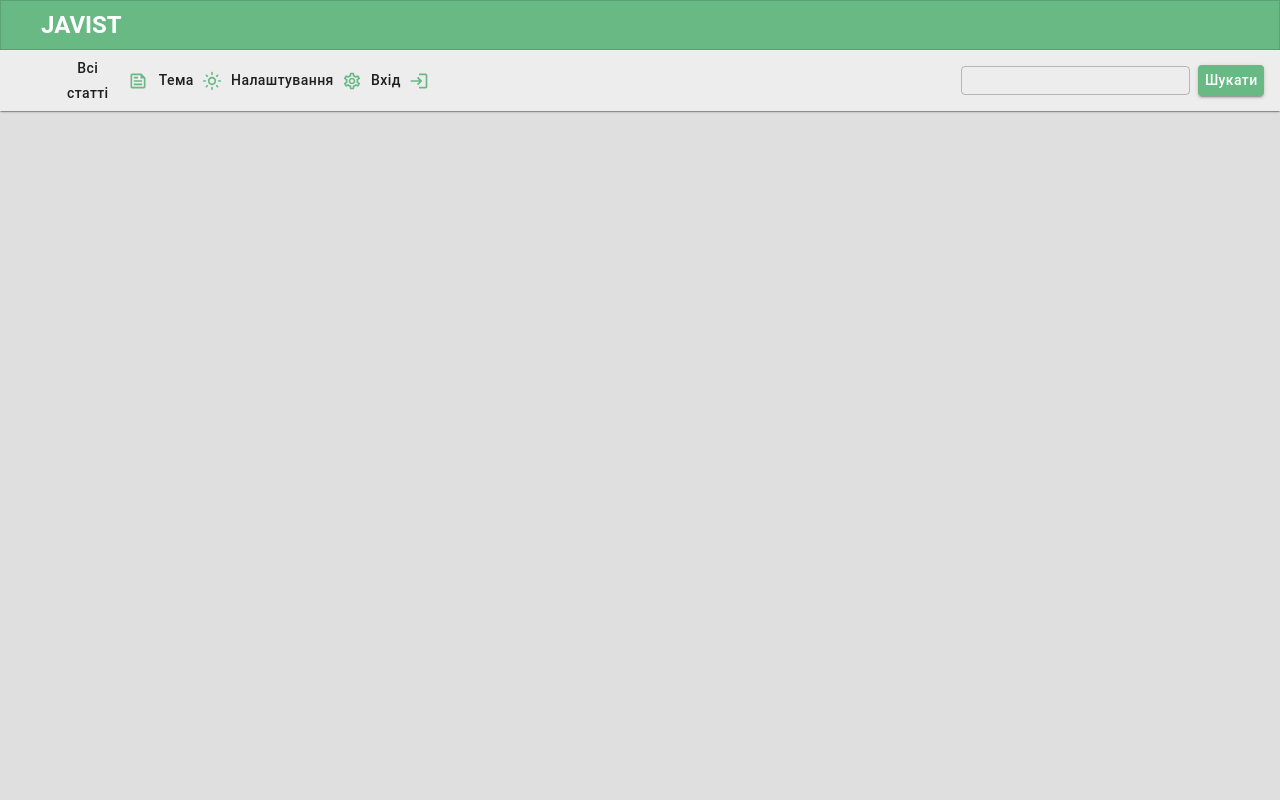
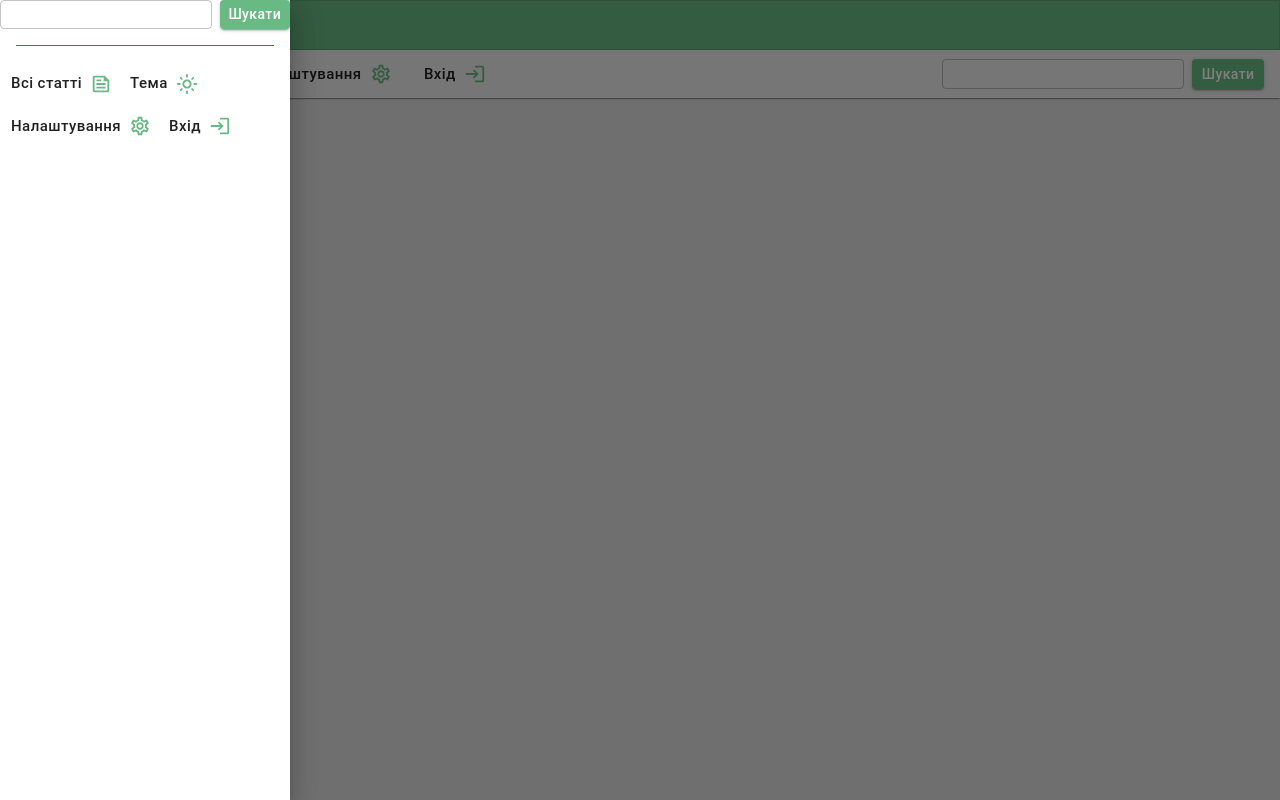
Before and after one commit to reborn-muffin/blog-frontend, a React (Create React App) app: page / in a window 1280 px wide. Both pictures are taken after a click on the button 33 px from the left and 25 px from the top of the page. Built offline with nearby package versions, Linux system fonts and the light colour scheme.

Commit message:
improve mobile support

```diff
--- a/src/components/header/Header.js
+++ b/src/components/header/Header.js
@@ -1,5 +1,4 @@
-import {Card, IconButton, Toolbar, Typography, useTheme} from "@mui/material";
-import {MenuOutlined} from "@mui/icons-material";
+import {Card, Toolbar, Typography, useTheme} from "@mui/material";
 import useStyles from "./useStyles"
 
 const Header = () => {
@@ -8,9 +7,7 @@ const Header = () => {
 
     return <Card variant={'outlined'} sx={customStyles.root} elevation={0}>
         <Toolbar variant={'dense'}>
-            <IconButton>
-                <MenuOutlined sx={customStyles.menuButton} fontSize={'large'} />
-            </IconButton>
+            <div id={'header-toolbar'}/>
             <Typography sx={customStyles.logo}>
                 {"JAVIST"}
             </Typography>
--- a/src/components/header/useStyles.js
+++ b/src/components/header/useStyles.js
@@ -3,13 +3,6 @@ const useStyles = (theme) => ({
         typography: 'h5',
         fontWeight: 'bold',
         color: theme.palette.primary.contrastText
-    },
-    menuButton: {
-        display: 'none',
-        color: 'white',
-        [theme.breakpoints.down('sm')]: {
-            display: "block",
-        }
     },
     root: {
         backgroundColor: theme.palette.primary.main,
--- a/src/components/mainMenu/MainMenu.js
+++ b/src/components/mainMenu/MainMenu.js
@@ -1,35 +1,61 @@
-import {Box, Button, Card, Grid, useTheme} from "@mui/material";
+import {
+    Box,
+    Button,
+    Card, Divider,
+    Drawer,
+    Grid,
+    IconButton,
+    useTheme
+} from "@mui/material";
 import useStyles from "./useStyles";
-import {FeedOutlined, LightModeOutlined, LoginOutlined, SettingsOutlined} from "@mui/icons-material";
+import {FeedOutlined, LightModeOutlined, LoginOutlined, MenuOutlined, SettingsOutlined} from "@mui/icons-material";
 import SearchComponent from "./SearchComponent";
+import {useEffect, useState} from "react";
+import {createPortal} from "react-dom";
 
 const MainMenu = () => {
     const theme = useTheme()
     const customStyles = useStyles(theme)
 
-    const menuItems = <>
-        <Button variant={'text'} style={customStyles.mainMenuItem} endIcon={<FeedOutlined color={'primary'} />}>
-            {"Всі статті"}
-        </Button>
-        <Button variant={'text'} style={customStyles.mainMenuItem} endIcon={<LightModeOutlined color={'primary'} />}>
-            {"Тема"}
-        </Button>
-        <Button variant={'text'} style={customStyles.mainMenuItem} endIcon={<SettingsOutlined color={'primary'} />}>
-            {"Налаштування"}
-        </Button>
-        <Button variant={'text'} style={customStyles.mainMenuItem} endIcon={<LoginOutlined color={'primary'} />}>
-            {"Вхід"}
-        </Button>
-    </>
+    const [isDrawerOpen, setIsDrawerOpen] = useState(false)
+    const [isDocumentMounted, setIsDocumentMounted] = useState(false)
+
+    useEffect(() => setIsDocumentMounted(true), [])
+
+    const menuItems = [
+        {content: 'Всі статті', icon: <FeedOutlined color={'primary'}/>},
+        {content: 'Тема', icon: <LightModeOutlined color={'primary'}/>},
+        {content: 'Налаштування', icon: <SettingsOutlined color={'primary'}/>},
+        {content: 'Вхід', icon: <LoginOutlined color={'primary'}/>}]
+
+    const renderMenuItems = items => items.map(item =>
+        <Button variant={'text'} size={'large'} sx={customStyles.mainMenuItem} endIcon={item.icon}>
+                {item.content}
+            </Button>)
+
+    const mobileMenuButton = <IconButton onClick={() => setIsDrawerOpen(true)}>
+        <MenuOutlined sx={customStyles.menuButton} fontSize={'large'} />
+    </IconButton>
+    const toolbarNode = document.getElementById("header-toolbar")
+
+    const menuButtonPortal = isDocumentMounted && createPortal(mobileMenuButton, toolbarNode)
 
     return <Card sx={{borderRadius: 0}}>
+        {menuButtonPortal}
+        <Drawer anchor={'left'} open={isDrawerOpen} onClose={() => setIsDrawerOpen(false)}>
+            <Box style={customStyles.sideMenuContainer}>
+                <SearchComponent />
+                <Divider color={theme.palette.primary} style={{margin: '1rem'}}/>
+                {renderMenuItems(menuItems)}
+            </Box>
+        </Drawer>
         <Grid container sx={customStyles.container}>
             <Grid width={'50%'}>
                 <Box style={customStyles.itemList}>
-                    {menuItems}
+                    {renderMenuItems(menuItems)}
                 </Box>
             </Grid>
-            <Grid width={'50%'} >
+            <Grid width={'50%'}>
                 <Box style={customStyles.menuSearchSection} menuSearchSection>
                     <SearchComponent/>
                 </Box>
--- a/src/components/mainMenu/SearchComponent.js
+++ b/src/components/mainMenu/SearchComponent.js
@@ -5,9 +5,9 @@ const SearchComponent = () => {
     const theme = useTheme()
     const customStyles = useStyles(theme)
 
-    return <Stack direction={'row'} alignItems={'center'} spacing={1}>
-        <TextField variant={'outlined'} inputProps={{ style: customStyles.searchField }} />
-        <Button variant={'contained'} style={customStyles.searchButton}>Шукати</Button>
+    return <Stack sx={customStyles.searchContainer}>
+        <TextField variant={'outlined'} fullWidth inputProps={{ style: customStyles.searchField }} />
+        <Button variant={'contained'} sx={customStyles.searchButton}>Шукати</Button>
     </Stack>
 }
 
--- a/src/components/mainMenu/useStyles.js
+++ b/src/components/mainMenu/useStyles.js
@@ -10,12 +10,17 @@ const useStyles = (theme) => ({
     mainMenuItem: {
         color: theme.palette.text.primary,
         textTransform: 'none',
+        [theme.breakpoints.down('sm')]: {
+            width: '100%',
+            display: 'flex',
+            justifyContent: 'space-between',
+            fontSize: '1rem',
+        }
     },
     itemList: {
         display: 'flex',
-        width: '60%',
-        justifyContent: 'space-between',
-        marginLeft: '3rem',
+        width: '500px',
+        justifyContent: 'space-around',
     },
     menuSearchSection: {
         marginRight: '1rem',
@@ -24,11 +29,36 @@ const useStyles = (theme) => ({
     },
     searchButton: {
         textTransform: 'none',
-        padding: '0.2rem 0.4rem',
+        padding: '0.15rem 1rem',
+        marginLeft: '0.5rem',
+        [theme.breakpoints.down('sm')]: {
+            width: '100%',
+            marginLeft: 0,
+            marginTop: '0.2rem',
+        },
     },
     searchField: {
         padding: '0.2rem 0.3rem',
     },
+    menuButton: {
+        display: 'none',
+        color: 'white',
+        [theme.breakpoints.down('sm')]: {
+            display: "block",
+        }
+    },
+    searchContainer: {
+        direction: 'row',
+        alignItems: 'center',
+        flexDirection: 'row',
+        [theme.breakpoints.down('sm')]: {
+            flexDirection: 'column',
+            margin: '2rem 1rem',
+        },
+    },
+    sideMenuContainer: {
+        width: '290px',
+    },
 })
 
 export default useStyles
```
